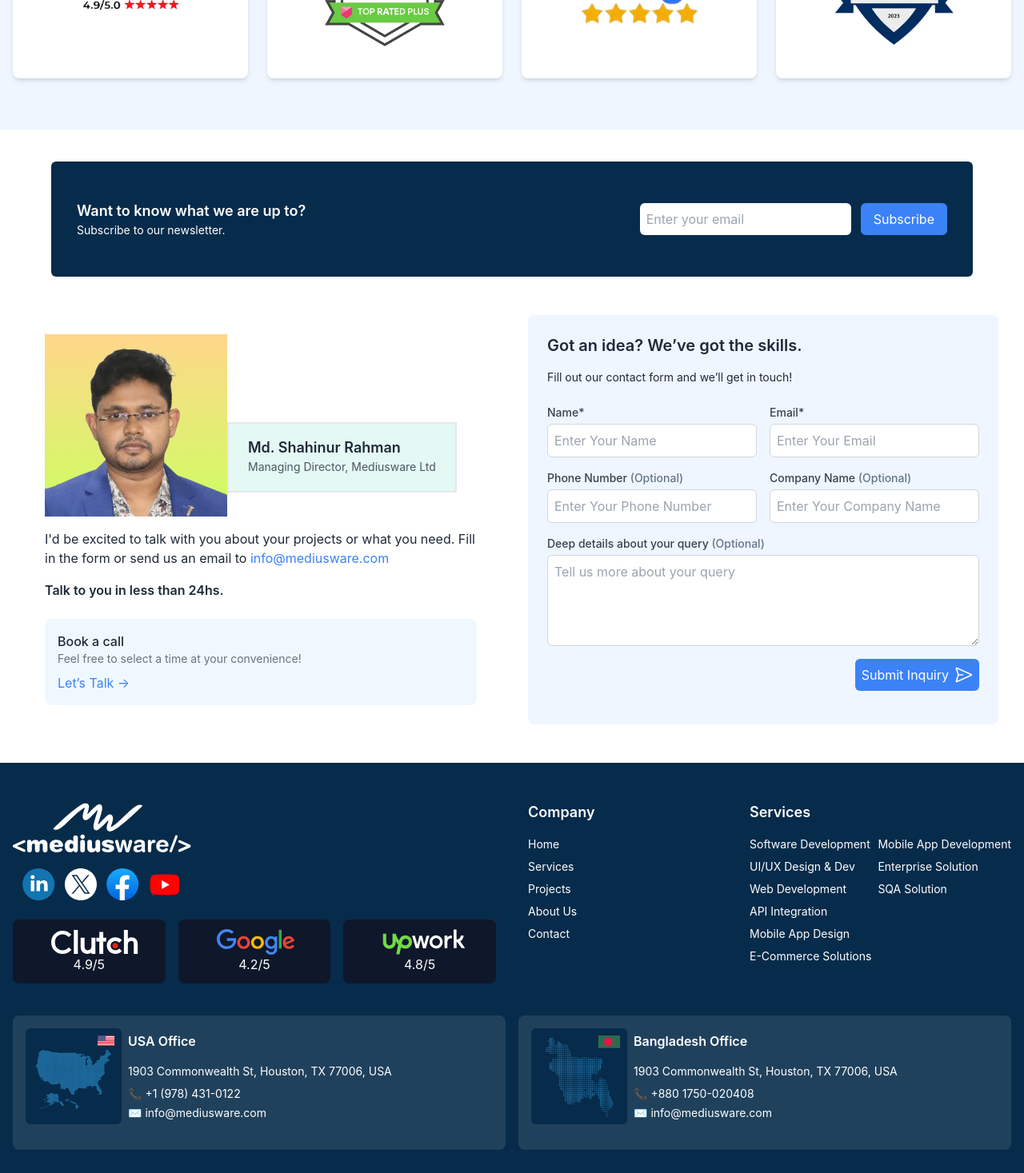
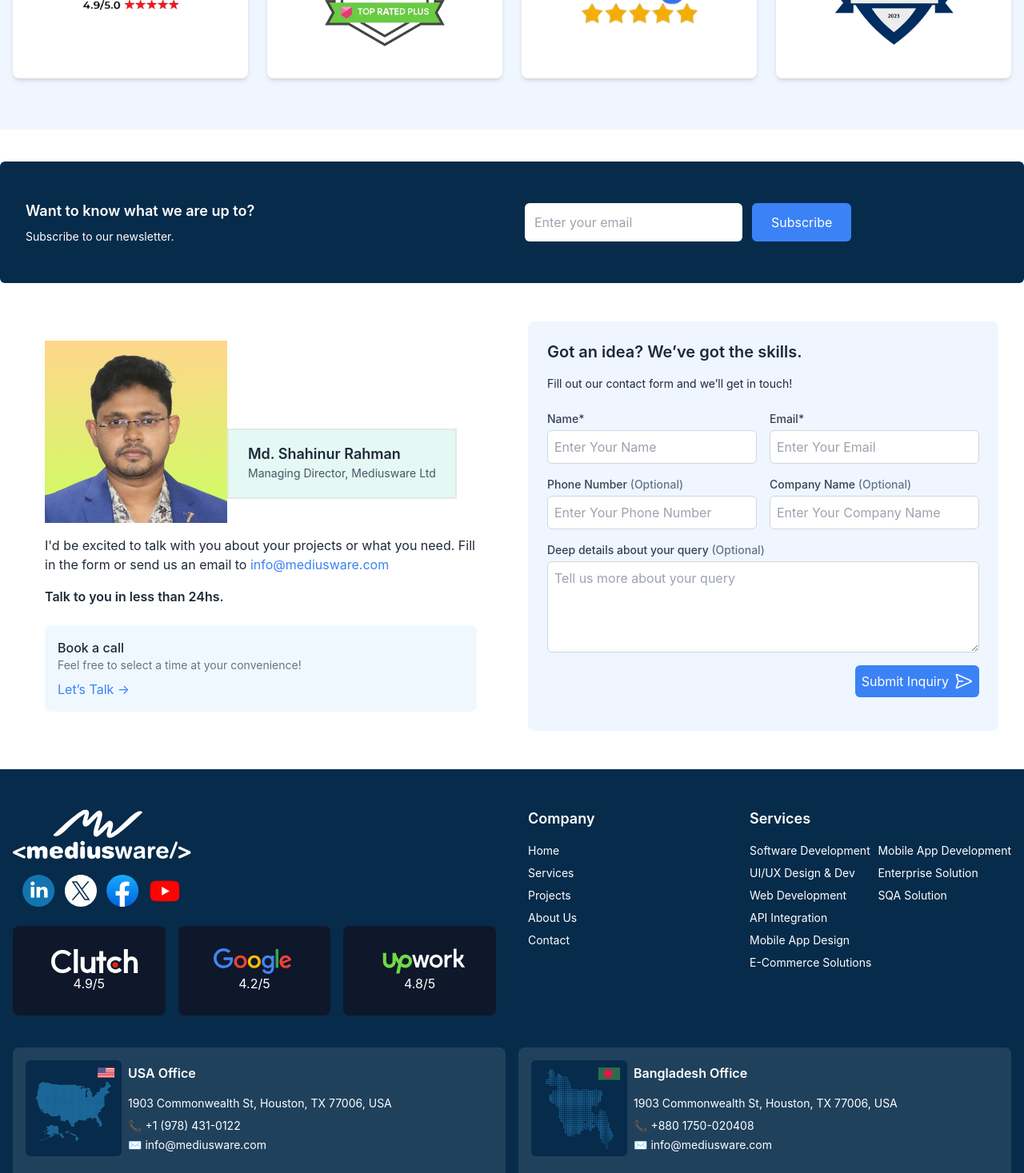
Before and after one commit to ismailjobi/Mediusware_Task, a React (Create React App) app in the folder front-end-react/: page / in a window 1280 px wide. Shown: the part 4715-6182 px from the top of the page at 80% size. Built offline with nearby package versions, Linux system fonts and the light colour scheme.

Commit message:
Updated Code Added

```diff
--- a/front-end-react/src/components/footer.jsx
+++ b/front-end-react/src/components/footer.jsx
@@ -72,8 +72,8 @@ function Footer() {
                         </div>
 
                         <div className="grid grid-cols-3 gap-4">
-                            <div className="text-center bg-[#0F172A] p-3 rounded-lg">
-                                <p className="ml-8"><svg width="116" height="32" viewBox="0 0 116 32" fill="none" xmlns="http://www.w3.org/2000/svg">
+                            <div className="text-center bg-[#0F172A] p-3 sm:p-5 md:p-7 rounded-lg">
+                                <p className="ml-4"><svg width="116" height="32" viewBox="0 0 116 32" fill="none" xmlns="http://www.w3.org/2000/svg">
                                     <path fill-rule="evenodd" clip-rule="evenodd" d="M32.2949 30.9232H37.3232V1H32.2949V30.9232ZM54.3156 21.4749C54.3156 26.0457 50.3557 26.4082 49.1782 26.4082C46.2357 26.4082 45.699 23.7341 45.699 22.1232V10.695H40.7757V22.0991C40.7757 24.929 41.6915 27.2657 43.2982 28.824C44.7157 30.1999 46.8398 30.954 49.1415 30.954C50.7732 30.954 53.084 30.4599 54.3148 29.3699V30.9999H59.2381V10.695H54.3148L54.3156 21.4749ZM69.0564 3.51915H64.1331V10.6883H60.4406V15.4666H64.1331V30.9999H69.0564V15.4666H72.7489V10.6883H69.0564V3.51915ZM88.2813 24.9199C87.2071 25.8549 85.7855 26.3757 84.2288 26.3757C80.7938 26.3757 78.2714 23.9332 78.2714 20.5782C78.2714 17.2233 80.713 14.8874 84.2288 14.8874C85.758 14.8874 87.2071 15.3816 88.308 16.3166L89.058 16.9408L92.3863 13.7174L91.5538 12.9891C89.5955 11.2741 86.993 10.3125 84.2288 10.3125C78.0564 10.3125 73.5739 14.6266 73.5739 20.5532C73.5739 26.4524 78.163 30.9232 84.2288 30.9232C87.0463 30.9232 89.6763 29.9615 91.6071 28.2199L92.413 27.494L89.033 24.2707L88.2813 24.9199ZM109.933 12.4266C108.512 11.0483 106.847 10.2925 104.544 10.2925C102.907 10.2925 101.055 10.7875 99.8221 11.8799V1.07667H94.8896V30.9999H99.8221V19.7907C99.8221 15.2108 103.173 14.8458 104.353 14.8458C107.3 14.8458 107.22 17.5274 107.22 19.1399V30.9999H112.152V19.1666C112.152 16.3308 111.54 13.9874 109.933 12.4274V12.4266Z" fill="white" />
                                     <path fill-rule="evenodd" clip-rule="evenodd" d="M84.0445 17.1836C86.0136 17.1836 87.6095 18.7378 87.6095 20.6569C87.6095 22.5761 86.0136 24.1302 84.0445 24.1302C82.0753 24.1302 80.4795 22.5761 80.4795 20.6569C80.4795 18.7378 82.0753 17.1836 84.0445 17.1836Z" fill="#E62415" />
                                     <path fill-rule="evenodd" clip-rule="evenodd" d="M25.2516 23.5201C23.3791 25.3967 20.8366 26.4126 18.1599 26.4126C12.6716 26.4126 8.68414 22.2167 8.68414 16.4576C8.68414 10.6718 12.6716 6.47599 18.1599 6.47599C20.7992 6.46982 23.3357 7.49873 25.2249 9.34181L25.9732 10.0718L29.2657 6.86682L28.544 6.13683C25.8124 3.40101 22.1191 1.91602 18.1599 1.91602C10.0758 1.91602 4 8.17098 4 16.4834C4 24.7709 10.1025 31 18.1599 31C22.1474 31 25.8416 29.4875 28.5715 26.7517L29.2932 26.0217L26.0291 22.7651L25.2516 23.5201Z" fill="white" />
@@ -81,8 +81,8 @@ function Footer() {
                                 </p>
                                 <p>4.9/5</p>
                             </div>
-                            <div className="text-center bg-[#0F172A] p-3 rounded-lg">
-                                <p className="ml-9"><svg width="98" height="32" viewBox="0 0 98 32" fill="none" xmlns="http://www.w3.org/2000/svg">
+                            <div className="text-center bg-[#0F172A] p-3 sm:p-5 md:p-7 rounded-lg">
+                                <p className="ml-4"><svg width="98" height="32" viewBox="0 0 98 32" fill="none" xmlns="http://www.w3.org/2000/svg">
                                     <path d="M41.6009 16.8401C41.6009 21.444 37.9993 24.8365 33.5792 24.8365C29.1592 24.8365 25.5576 21.444 25.5576 16.8401C25.5576 12.2038 29.1592 8.84375 33.5792 8.84375C37.9993 8.84375 41.6009 12.2038 41.6009 16.8401ZM38.0894 16.8401C38.0894 13.9632 36.002 11.9947 33.5792 11.9947C31.1565 11.9947 29.0691 13.9632 29.0691 16.8401C29.0691 19.6883 31.1565 21.6856 33.5792 21.6856C36.002 21.6856 38.0894 19.6847 38.0894 16.8401Z" fill="#EA4335" />
                                     <path d="M58.9056 16.8401C58.9056 21.444 55.3039 24.8365 50.8839 24.8365C46.4639 24.8365 42.8623 21.444 42.8623 16.8401C42.8623 12.2074 46.4639 8.84375 50.8839 8.84375C55.3039 8.84375 58.9056 12.2038 58.9056 16.8401ZM55.3941 16.8401C55.3941 13.9632 53.3066 11.9947 50.8839 11.9947C48.4612 11.9947 46.3738 13.9632 46.3738 16.8401C46.3738 19.6883 48.4612 21.6856 50.8839 21.6856C53.3066 21.6856 55.3941 19.6847 55.3941 16.8401Z" fill="#FBBC05" />
                                     <path d="M75.4896 9.32685V23.6829C75.4896 29.5882 72.0069 32.0001 67.8898 32.0001C64.0141 32.0001 61.6816 29.408 60.8019 27.2881L63.8591 26.0154C64.4035 27.3169 65.7374 28.8528 67.8862 28.8528C70.5216 28.8528 72.1547 27.2268 72.1547 24.166V23.0159H72.0322C71.2462 23.9857 69.732 24.8329 67.8213 24.8329C63.8231 24.8329 60.1602 21.3503 60.1602 16.869C60.1602 12.3552 63.8231 8.84375 67.8213 8.84375C69.7284 8.84375 71.2426 9.69098 72.0322 10.6319H72.1547V9.33046H75.4896V9.32685ZM72.4035 16.869C72.4035 14.0533 70.5252 11.9947 68.1349 11.9947C65.7122 11.9947 63.6825 14.0533 63.6825 16.869C63.6825 19.6558 65.7122 21.6856 68.1349 21.6856C70.5252 21.6856 72.4035 19.6558 72.4035 16.869Z" fill="#4285F4" />
@@ -93,8 +93,8 @@ function Footer() {
                                 </p>
                                 <p>4.2/5</p>
                             </div>
-                            <div className="text-center  bg-[#0F172A] p-3 rounded-lg">
-                                <p className="ml-8"><svg width="114" height="32" viewBox="0 0 114 32" fill="none" xmlns="http://www.w3.org/2000/svg">
+                            <div className="text-center bg-[#0F172A] p-3 sm:p-5 md:p-7 rounded-lg">
+                                <p className="ml-4"><svg width="114" height="32" viewBox="0 0 114 32" fill="none" xmlns="http://www.w3.org/2000/svg">
                                     <path d="M72.1357 7.64068C67.6274 7.66232 63.955 11.3677 63.9757 15.9814C63.9964 20.595 67.7055 24.2656 72.2138 24.2449C76.722 24.2242 80.3954 20.5179 80.3738 15.9061C80.3521 11.2943 76.6439 7.62091 72.1338 7.64256L72.1357 7.64068ZM72.1978 20.8614C70.9197 20.8689 69.6914 20.3673 68.7832 19.4684C67.875 18.5696 67.3714 17.3451 67.3573 16.067C67.3432 14.7889 67.8514 13.5607 68.7502 12.6524C69.6491 11.7442 70.8735 11.2407 72.1517 11.2266C73.4298 11.2124 74.658 11.7207 75.5662 12.6195C76.4745 13.5183 76.978 14.7428 76.9921 16.0209C77.0053 18.5856 74.7615 20.8482 72.1978 20.8614ZM90.4001 11.5513C88.0425 11.5626 86.2062 13.5183 86.2175 15.876L86.2552 23.7677L82.6674 23.7847L82.595 8.10185L86.1827 8.08491L86.195 10.5442C86.195 10.5442 87.7197 8.07832 90.7954 8.06421L91.8213 8.05856L91.8382 11.5428L90.4001 11.5513ZM54.611 8.2355L57.3272 18.9856L60.147 8.20915L63.7347 8.19315L59.2961 23.9061L55.8119 23.9221L52.994 12.9687L50.2778 23.9475L46.7926 23.9635L42.1074 8.30232L45.5917 8.28632L48.7164 19.0346L51.2293 8.25997L54.611 8.2355ZM102.305 15.187C104.757 13.7414 106.489 11.0675 106.474 7.99268L102.887 8.00962C102.9 10.675 100.756 12.8379 98.194 12.8473L97.6811 12.8491L97.6246 0.447266L94.0368 0.464206L94.147 23.7301L97.7328 23.7141L97.699 16.3353L98.1084 16.3334C98.5187 16.3315 98.93 16.5348 99.0345 16.8416L104.089 23.684L108.291 23.6651L102.305 15.187Z" fill="white" />
                                     <path d="M33.8031 7.82265C29.9095 7.84147 26.9485 10.4175 25.8407 14.5219C23.9819 11.6608 22.5316 8.38829 21.6996 5.625L17.6007 5.64382L17.6516 16.5078C17.6561 17.5407 17.2503 18.5332 16.5233 19.267C15.7964 20.0009 14.8078 20.416 13.7749 20.4212C12.7419 20.4257 11.7495 20.0199 11.0157 19.293C10.2818 18.566 9.86668 17.5774 9.86145 16.5445L9.80969 5.68053L5.70898 5.69935L5.75981 16.5634C5.78146 21.0716 9.38334 24.6443 13.7918 24.6226C18.2003 24.601 21.7711 20.9972 21.7504 16.4881L21.741 14.6434C22.5673 16.2782 23.6007 18.0156 24.7367 19.5488L22.2304 31.5516L26.4318 31.5328L28.2389 22.8118C29.8831 23.8302 31.7212 24.4354 33.8822 24.425C38.3923 24.4034 42.0657 20.6979 42.0422 15.9826C42.025 13.8102 41.1491 11.7327 39.6057 10.2037C38.0622 8.67471 35.9766 7.81841 33.804 7.82171L33.8031 7.82265ZM33.8615 20.2245C32.2219 20.2321 30.5796 19.5224 29.2422 18.4005L29.644 16.7601V16.6659C29.9452 14.921 30.8506 11.945 33.9264 11.9318C35.0109 11.93 36.0522 12.3566 36.8237 13.1188C37.5952 13.881 38.0345 14.917 38.0459 16.0015C37.9537 18.3591 36.0158 20.2132 33.8624 20.2236L33.8615 20.2245Z" fill="#6FDA44" />
                                 </svg>
--- a/front-end-react/src/components/subscribe.jsx
+++ b/front-end-react/src/components/subscribe.jsx
@@ -3,26 +3,30 @@ import React from "react";
 function Subscribe() {
     return (
         <div className="Subscribe">
-            <div className="bg-[#072B4A] text-white p-6 rounded-md max-w-6xl mt-10 mx-auto py-12 sm:px-6 lg:px-8 flex justify-between items-center">
-                <div>
+            <div className="bg-[#072B4A] text-white p-6 rounded-md max-w-7xl mt-10 mx-auto py-12 sm:px-6 lg:px-8">
+                <div className="grid grid-cols-1 lg:grid-cols-2 gap-8 items-center">
+                    <div className="order-1 lg:order-1 space-y-2">
                         <h2 className="text-lg font-semibold">Want to know what we are up to?</h2>
                         <p className="text-sm">Subscribe to our newsletter.</p>
                     </div>
-                <form  className="flex items-center space-x-3">
+                    <form className="order-2 lg:order-2 flex flex-row sm:flex-row space-y-3 sm:space-y-0 sm:space-x-3">
                         <input
                             type="email"
                             placeholder="Enter your email"
-                        className="p-2 rounded-md text-black focus:outline-none focus:ring-2 focus:ring-blue-500"
+                            className="p-3 rounded-md text-black focus:outline-none focus:ring-2 focus:ring-blue-500 w-full sm:w-auto"
                         />
                         <button
                             type="submit"
-                        className="bg-blue-500 text-white px-4 py-2 rounded-md hover:bg-blue-600 transition"
+                            className="bg-blue-500 text-white px-6 py-3 rounded-md hover:bg-blue-600 transition w-full sm:w-auto"
                         >
                             Subscribe
                         </button>
                     </form>
                 </div>
             </div>
+
+
+        </div>
     );
 }
 
```
Lines whose indentation alone changed are shown as unchanged.
